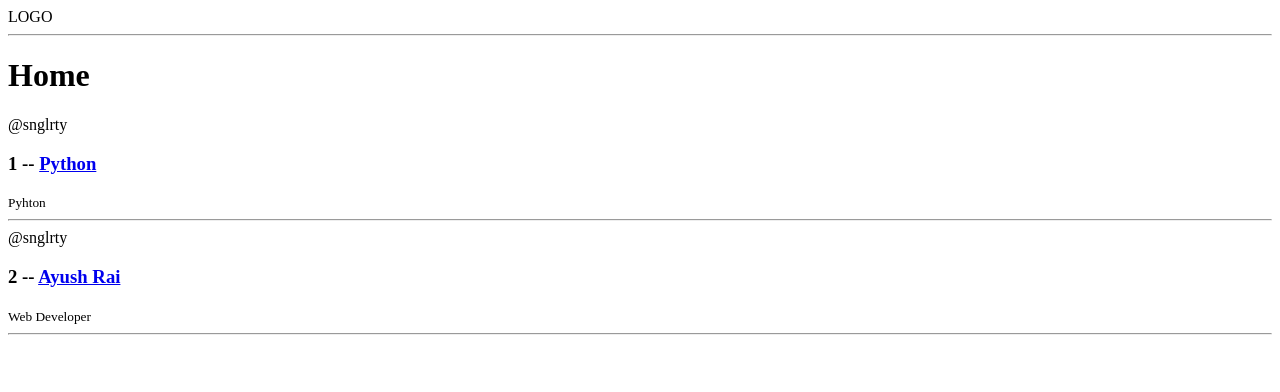
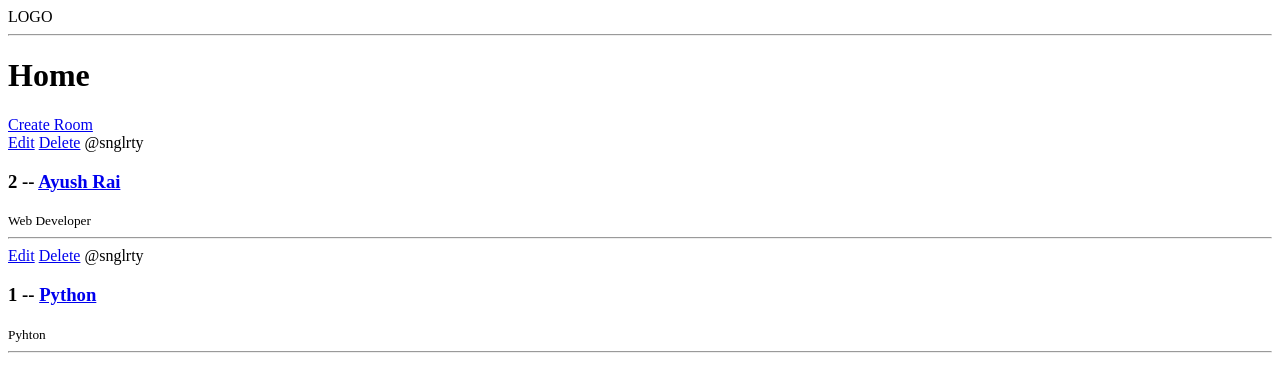
Before and after one commit to Ayush-31r/Talk-Buds, a Django app: page / in a window 1280 px wide. Shown: the top 392 px of the page. Run offline with Django 5.2, Linux system fonts and the light colour scheme; data comes from the database, SQL or seed files in the repository; both versions use the stored data as it was after the commit.

Commit message:
CRUD commit

```diff
--- a/base/models.py
+++ b/base/models.py
@@ -17,6 +17,9 @@ class Room(models.Model):
     updated = models.DateTimeField(auto_now= True)
     created = models.DateTimeField(auto_now_add= True)
 
+    class Meta:
+        ordering = ['-updated','-created']
+
     def __str__(self):
         return self.name
 
--- a/base/templates/base/home.html
+++ b/base/templates/base/home.html
@@ -4,9 +4,12 @@
 <hr>
 <h1>Home</h1>
 <div>
+    <a href="{%url 'create-room'%}">Create Room</a>
     <div>
         {% for room in rooms %}
         <div>
+            <a href="{%url 'update-room' room.id%}">Edit</a>
+            <a href="{%url 'delete-room' room.id%}">Delete</a>
             <span>@{{ room.host.username }}</span>
             <h3>{{room.id}} -- <a href="{% url 'room' room.id%}">{{room.name}}</a></h6>
             <small>{{ room.topic.name }}</small>
--- a/base/urls.py
+++ b/base/urls.py
@@ -5,5 +5,8 @@ from .views import *
 urlpatterns = [
     path('',home,name="home"),
     path('room/<str:pk>/',room,name="room"),
+    path('create-room/',CreateRoom,name="create-room"),
+    path('update-room<str:pk>/',UpdateRoom,name="update-room"),
+    path('delete-room<str:pk>/',DeleteRoom,name="delete-room"),
 
 ]
--- a/base/views.py
+++ b/base/views.py
@@ -1,5 +1,6 @@
-from django.shortcuts import render
-from . models import *
+from django.shortcuts import render, redirect
+from .models import *
+from .forms import RoomForm
 
 
 
@@ -13,3 +14,32 @@ def room(request,pk):
     room = Room.objects.get(id=pk)
     context = {'room' : room}
     return render(request,'base/room.html',context)
+
+def CreateRoom(request):
+    form = RoomForm()
+    if request.method == 'POST':
+        form = RoomForm(request.POST)
+        if form.is_valid():
+            form.save()
+            return redirect('home')
+    context = {'form' : form}
+    return render(request,'base/room_form.html',context)
+
+def UpdateRoom(request,pk):
+    room = Room.objects.get(id=pk)
+    form = RoomForm(instance=room)
+
+    if request.method == 'POST':
+        form = RoomForm(request.POST, instance=room)
+        if form.is_valid():
+            form.save()
+            return redirect('home')
+    context = {'form' : form}
+    return render(request,'base/room_form.html',context)
+
+def DeleteRoom(request,pk):
+    room = Room.objects.get(id=pk)
+    if request.method == 'POST':
+        room.delete()
+        return redirect('home')
+    return render(request,'base/delete.html',{'obj' :room})
```
Also changed, not shown: base/forms.py (added, +7 -0 lines), base/templates/base/delete.html (added, +11 -0 lines), base/templates/base/room_form.html (added, +12 -0 lines), db.sqlite3.
